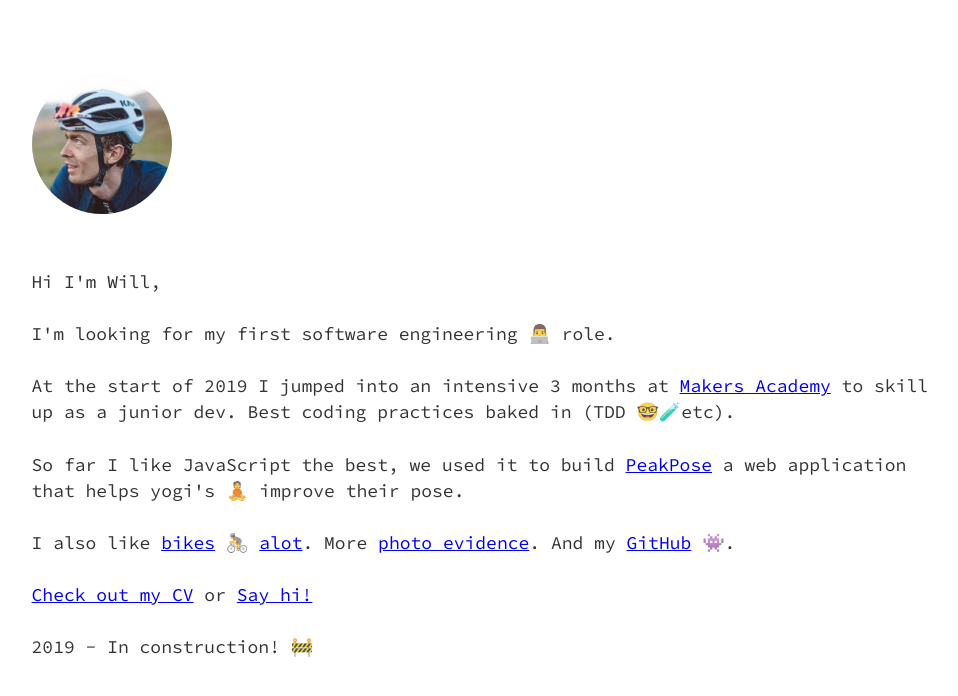
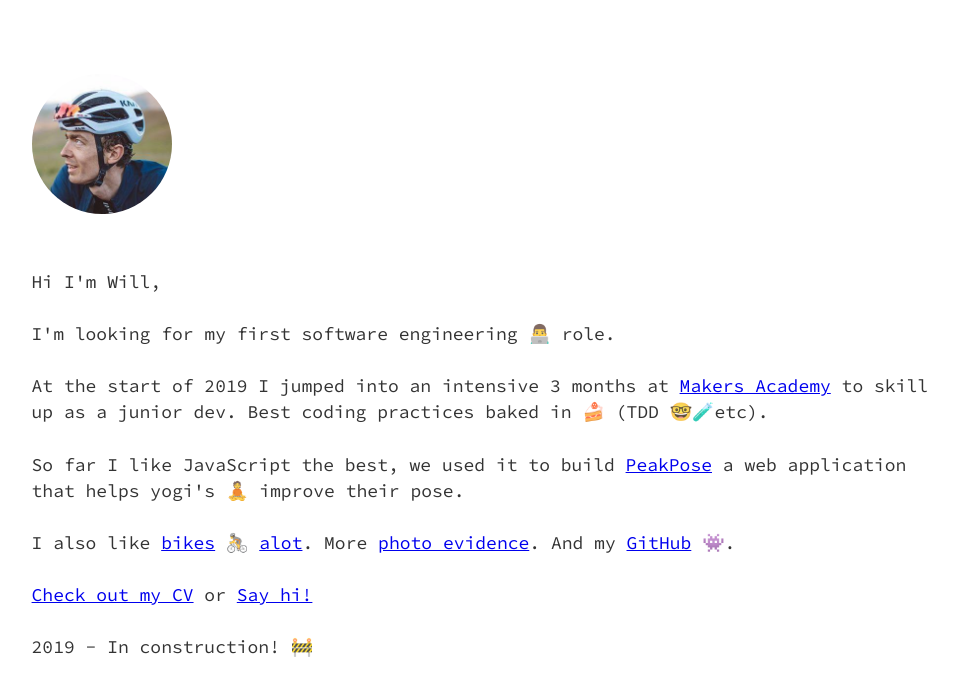
Before and after one commit to wpdunk/wpdunk.github.io, a Gatsby site: page / in a window 1280 px wide. Shown: the whole page, without its empty margins (148-1106 px from the left). Built offline with nearby package versions, Linux system fonts and the light colour scheme; Gatsby itself is replaced by a stand-in of ours.

Commit message:
:sparkles: add cake

```diff
--- a/src/pages/index.js
+++ b/src/pages/index.js
@@ -19,7 +19,11 @@ const IndexPage = () => (
     <p>
       At the start of 2019 I jumped into an intensive 3 months at{" "}
       <a href="https://makers.tech/">Makers Academy</a> to skill up as a junior
-      dev. Best coding practices baked in (TDD{" "}
+      dev. Best coding practices baked in{" "}
+      <span role="img" aria-label="cake slice emoji">
+        🍰
+      </span>{" "}
+      (TDD{" "}
       <span role="img" aria-label="nerd and test tube emoji">
         🤓🧪
       </span>
```
